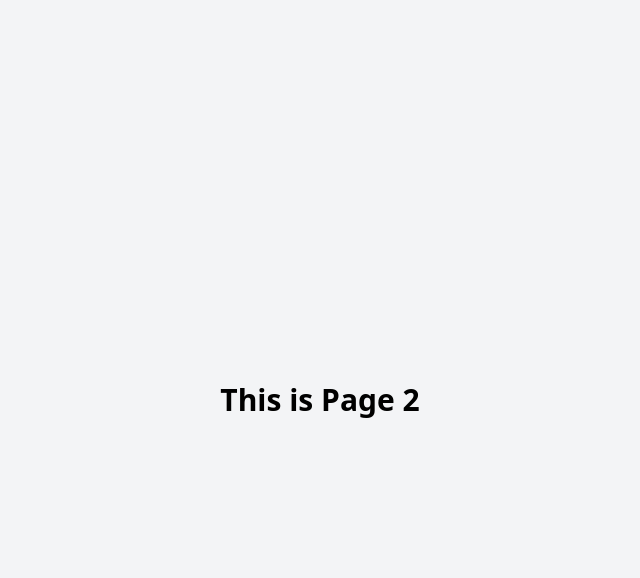
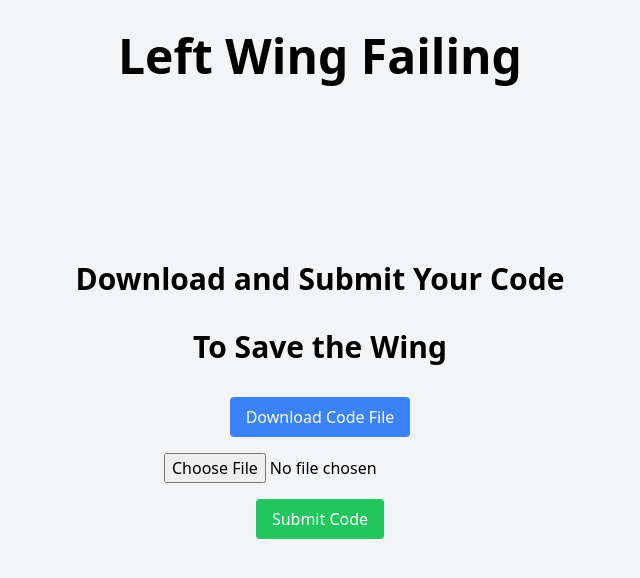
Before and after one commit to alinazir105/debug-or-die, a React (Vite) app: page /page2 in a window 1280 px wide. Shown: the top 578 px of the page, without its empty margins (320-960 px from the left). Built offline with nearby package versions, Linux system fonts and the light colour scheme.

Commit message:
structure for pages, timer

```diff
--- a/package.json
+++ b/package.json
@@ -10,6 +10,7 @@
     "preview": "vite preview"
   },
   "dependencies": {
+    "@leenguyen/react-flip-clock-countdown": "^1.6.0",
     "debug-or-die": "file:",
     "react": "^18.3.1",
     "react-dom": "^18.3.1",
--- a/src/pages/HomePage.jsx
+++ b/src/pages/HomePage.jsx
@@ -1,10 +1,23 @@
-import React from "react";
+import React, { Component } from "react";
 import { Link } from "react-router-dom";
+import FlipClockCountdown from "@leenguyen/react-flip-clock-countdown";
+import "@leenguyen/react-flip-clock-countdown/dist/index.css";
+
+class Example extends Component {
+  render() {
+    return <FlipClockCountdown to={new Date().getTime() + 24 * 1000 + 5000} />;
+  }
+}
 
 const HomePage = () => {
   return (
-    <div className="min-h-screen flex flex-col items-center justify-center bg-gray-100">
-      <h1 className="text-3xl font-bold mb-8">Welcome to the Homepage</h1>
+    <div className="min-h-screen flex flex-col items-center justify-center bg-black">
+      <h1 className="flex justify-center mt-8 text-5xl font-bold mb-8 text-red-500 absolute top-0 ">
+        Debug Or Die
+      </h1>
+      <div className="absolute top-0 right-0">
+        <Example />
+      </div>
       <div className="grid grid-cols-2 gap-4">
         <Link
           to="/page1"
--- a/src/pages/Page1.jsx
+++ b/src/pages/Page1.jsx
@@ -1,9 +1,42 @@
-import React from "react";
+import React, { useState } from "react";
 
 const Page1 = () => {
+  const [selctedFile, setSelectedFile] = useState(null);
+
+  const handleFileChange = (event) => {
+    setSelectedFile(event.target.files[0]);
+  };
+
+  const handleSubmit = () => {
+    if (selctedFile) {
+      alert(`File ${selctedFile.name} submitted succesfully`);
+    } else {
+      alert("Please select a file to submit");
+    }
+  };
+
   return (
-    <div className="min-h-screen flex items-center justify-center bg-gray-100">
-      <h1 className="text-3xl font-bold">This is Page 1</h1>
+    <div className="min-h-screen flex flex-col items-center justify-center bg-gray-100">
+      <h1 className="text-5xl font-bold absolute top-0 mt-8">Engine Failing</h1>
+      <h2 className="text-3xl font-bold mb-8">Download and Submit Your Code</h2>
+      <h2 className="text-3xl font-bold mb-8">To Save the engine</h2>
+
+      <a
+        href="/path/to/your/codefile.zip"
+        download
+        className="mb-4 px-4 py-2 bg-blue-500 text-white rounded hover:bg-blue-700"
+      >
+        Download Code File
+      </a>
+
+      <input type="file" onChange={handleFileChange} className="mb-4" />
+
+      <button
+        onClick={handleSubmit}
+        className="px-4 py-2 bg-green-500 text-white rounded hover:bg-green-700"
+      >
+        Submit Code
+      </button>
     </div>
   );
 };
--- a/src/pages/Page2.jsx
+++ b/src/pages/Page2.jsx
@@ -1,11 +1,46 @@
-import React from "react";
+import React, { useState } from "react";
 
-const Page2 = () => {
+const Page1 = () => {
+  const [selctedFile, setSelectedFile] = useState(null);
+
+  const handleFileChange = (event) => {
+    setSelectedFile(event.target.files[0]);
+  };
+
+  const handleSubmit = () => {
+    if (selctedFile) {
+      alert(`File ${selctedFile.name} submitted succesfully`);
+    } else {
+      alert("Please select a file to submit");
+    }
+  };
+
   return (
-    <div className="min-h-screen flex items-center justify-center bg-gray-100">
-      <h1 className="text-3xl font-bold">This is Page 2</h1>
+    <div className="min-h-screen flex flex-col items-center justify-center bg-gray-100">
+      <h1 className="text-5xl font-bold absolute top-0 mt-8">
+        Left Wing Failing
+      </h1>
+      <h2 className="text-3xl font-bold mb-8">Download and Submit Your Code</h2>
+      <h2 className="text-3xl font-bold mb-8">To Save the Wing</h2>
+
+      <a
+        href="/path/to/your/codefile.zip"
+        download
+        className="mb-4 px-4 py-2 bg-blue-500 text-white rounded hover:bg-blue-700"
+      >
+        Download Code File
+      </a>
+
+      <input type="file" onChange={handleFileChange} className="mb-4" />
+
+      <button
+        onClick={handleSubmit}
+        className="px-4 py-2 bg-green-500 text-white rounded hover:bg-green-700"
+      >
+        Submit Code
+      </button>
     </div>
   );
 };
 
-export default Page2;
+export default Page1;
--- a/src/pages/Page3.jsx
+++ b/src/pages/Page3.jsx
@@ -1,11 +1,46 @@
-import React from "react";
+import React, { useState } from "react";
 
-const Page3 = () => {
+const Page1 = () => {
+  const [selctedFile, setSelectedFile] = useState(null);
+
+  const handleFileChange = (event) => {
+    setSelectedFile(event.target.files[0]);
+  };
+
+  const handleSubmit = () => {
+    if (selctedFile) {
+      alert(`File ${selctedFile.name} submitted succesfully`);
+    } else {
+      alert("Please select a file to submit");
+    }
+  };
+
   return (
-    <div className="min-h-screen flex items-center justify-center bg-gray-100">
-      <h1 className="text-3xl font-bold">This is Page 3</h1>
+    <div className="min-h-screen flex flex-col items-center justify-center bg-gray-100">
+      <h1 className="text-5xl font-bold absolute top-0 mt-8">
+        Right Wing Failing
+      </h1>
+      <h2 className="text-3xl font-bold mb-8">Download and Submit Your Code</h2>
+      <h2 className="text-3xl font-bold mb-8">To Save the Wing</h2>
+
+      <a
+        href="/path/to/your/codefile.zip"
+        download
+        className="mb-4 px-4 py-2 bg-blue-500 text-white rounded hover:bg-blue-700"
+      >
+        Download Code File
+      </a>
+
+      <input type="file" onChange={handleFileChange} className="mb-4" />
+
+      <button
+        onClick={handleSubmit}
+        className="px-4 py-2 bg-green-500 text-white rounded hover:bg-green-700"
+      >
+        Submit Code
+      </button>
     </div>
   );
 };
 
-export default Page3;
+export default Page1;
--- a/src/pages/Page4.jsx
+++ b/src/pages/Page4.jsx
@@ -1,11 +1,46 @@
-import React from "react";
+import React, { useState } from "react";
 
-const Page4 = () => {
+const Page1 = () => {
+  const [selctedFile, setSelectedFile] = useState(null);
+
+  const handleFileChange = (event) => {
+    setSelectedFile(event.target.files[0]);
+  };
+
+  const handleSubmit = () => {
+    if (selctedFile) {
+      alert(`File ${selctedFile.name} submitted succesfully`);
+    } else {
+      alert("Please select a file to submit");
+    }
+  };
+
   return (
-    <div className="min-h-screen flex items-center justify-center bg-gray-100">
-      <h1 className="text-3xl font-bold">This is Page 4</h1>
+    <div className="min-h-screen flex flex-col items-center justify-center bg-gray-100">
+      <h1 className="text-5xl font-bold absolute top-0 mt-8">
+        Landing Gear Failure
+      </h1>
+      <h2 className="text-3xl font-bold mb-8">Download and Submit Your Code</h2>
+      <h2 className="text-3xl font-bold mb-8">To Make the Landing Gear Work</h2>
+
+      <a
+        href="/path/to/your/codefile.zip"
+        download
+        className="mb-4 px-4 py-2 bg-blue-500 text-white rounded hover:bg-blue-700"
+      >
+        Download Code File
+      </a>
+
+      <input type="file" onChange={handleFileChange} className="mb-4" />
+
+      <button
+        onClick={handleSubmit}
+        className="px-4 py-2 bg-green-500 text-white rounded hover:bg-green-700"
+      >
+        Submit Code
+      </button>
     </div>
   );
 };
 
-export default Page4;
+export default Page1;
```
Also changed, not shown: 1 other file (tests, documents, lock files or other folders).
